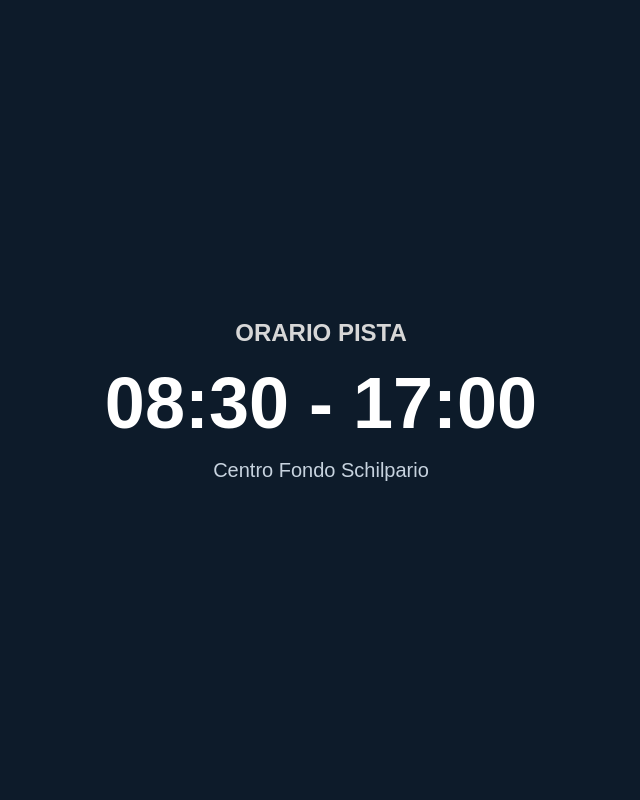
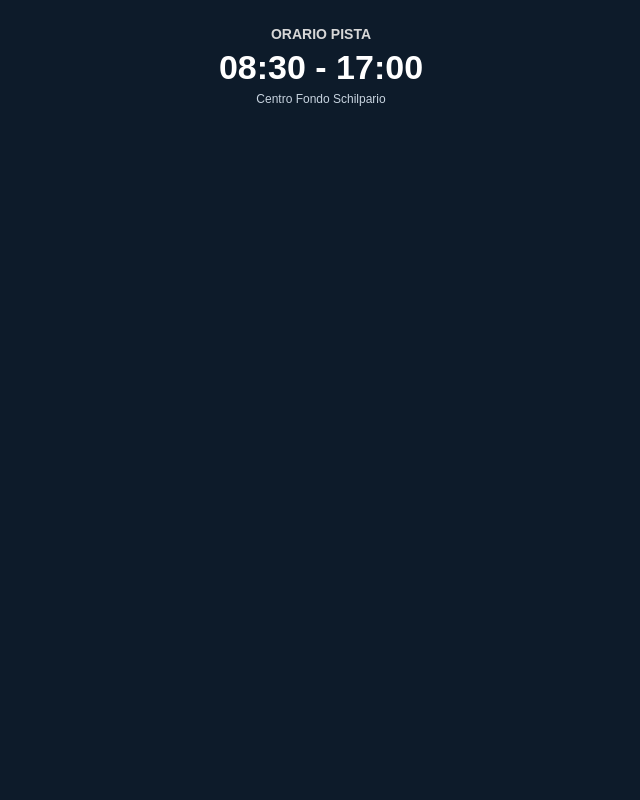
Before and after one commit to emiliomaj60-lang/stato-pista-schilpario, a Flask app: page /orari in a window 1280 px wide. Shown: the whole page, without its empty margins (319-959 px from the left). Run offline with Flask 3, Linux system fonts and the light colour scheme.

Commit message:
Add files via upload

```diff
--- a/templates/orari.html
+++ b/templates/orari.html
@@ -9,43 +9,53 @@
 
 <style>
 
-html, body{
+html,body{
     margin:0;
     padding:0;
     width:100%;
     height:100%;
+
     background:#0d1b2a;
+    color:white;
     font-family:Arial,sans-serif;
-    color:white;
+
+    overflow:hidden;
 }
 
 .container{
+
     width:100%;
-    height:100%;
+    height:131px;
 
     display:flex;
     flex-direction:column;
 
     justify-content:center;
     align-items:center;
+
+    text-align:center;
 }
 
 .titolo{
-    font-size:24px;
+    font-size:14px;
     font-weight:bold;
     color:#d7d7d7;
-    margin-bottom:20px;
+
+    margin-bottom:8px;
 }
 
 .orario{
-    font-size:72px;
+    font-size:34px;
     font-weight:bold;
+
     line-height:1;
 }
 
 .sottotitolo{
-    margin-top:20px;
-    font-size:20px;
+    margin-top:8px;
+
+    font-size:12px;
+
     color:#c7d3df;
 }
 
@@ -62,9 +72,7 @@ html, body{
     </div>
 
     <div class="orario">
-        {{ dati.ora_apertura }}
-        -
-        {{ dati.ora_chiusura }}
+        {{ dati.ora_apertura }} - {{ dati.ora_chiusura }}
     </div>
 
     <div class="sottotitolo">
```
